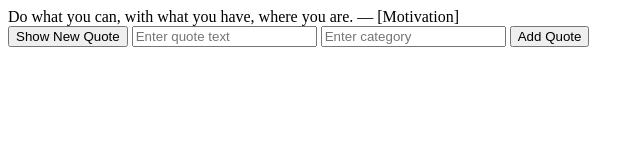
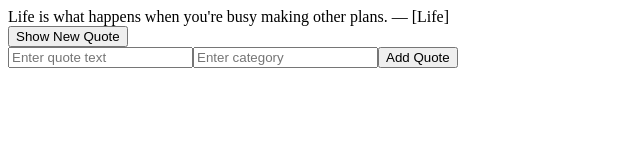
Before and after one commit to JulietA106/alx_fe_javascript, a plain HTML site: page dom-manipulation/index.html in a window 1280 px wide. Shown: the whole page, without its empty margins (0-644 px from the left). Drawn offline with Linux system fonts and the light colour scheme.

Commit message:
Final commit: fully compliant Dynamic Quote Generator

```diff
--- a/dom-manipulation/index.html
+++ b/dom-manipulation/index.html
@@ -7,10 +7,6 @@
     <div id="quoteDisplay"></div>
     <button id="newQuote">Show New Quote</button>
 
-    <input type="text" id="newQuoteText" placeholder="Enter quote text">
-    <input type="text" id="newQuoteCategory" placeholder="Enter category">
-    <button onclick="addQuote()">Add Quote</button>
-
     <script src="script.js"></script>
 </body>
 </html>
--- a/dom-manipulation/script.js
+++ b/dom-manipulation/script.js
@@ -5,8 +5,8 @@ let quotes = [
   { text: "Do what you can, with what you have, where you are.", category: "Motivation" }
 ];
 
-// Function to display a random quote - renamed to showRandomQuote
-function showRandomQuote() {
+// Function to display a random quote
+function displayRandomQuote() {
   let index = Math.floor(Math.random() * quotes.length);
   let display = document.getElementById("quoteDisplay");
   display.textContent = quotes[index].text + " — [" + quotes[index].category + "]";
@@ -21,12 +21,39 @@ function addQuote() {
     quotes.push({ text: text, category: category });
     document.getElementById("newQuoteText").value = "";
     document.getElementById("newQuoteCategory").value = "";
-    showRandomQuote();
+    displayRandomQuote();
   }
 }
 
+// Function to create the add quote form
+function createAddQuoteForm() {
+  // This function creates the form elements for adding quotes
+  const formContainer = document.createElement('div');
+
+  const textInput = document.createElement('input');
+  textInput.type = 'text';
+  textInput.id = 'newQuoteText';
+  textInput.placeholder = 'Enter quote text';
+
+  const categoryInput = document.createElement('input');
+  categoryInput.type = 'text';
+  categoryInput.id = 'newQuoteCategory';
+  categoryInput.placeholder = 'Enter category';
+
+  const addButton = document.createElement('button');
+  addButton.textContent = 'Add Quote';
+  addButton.addEventListener('click', addQuote);
+
+  formContainer.appendChild(textInput);
+  formContainer.appendChild(categoryInput);
+  formContainer.appendChild(addButton);
+
+  document.body.appendChild(formContainer);
+}
+
 // Event listener for the "Show New Quote" button
-document.getElementById("newQuote").addEventListener("click", showRandomQuote);
+document.getElementById("newQuote").addEventListener("click", displayRandomQuote);
 
-// Display a random quote on page load
-showRandomQuote();
+// Initialize the application
+displayRandomQuote();
+createAddQuoteForm();
```
